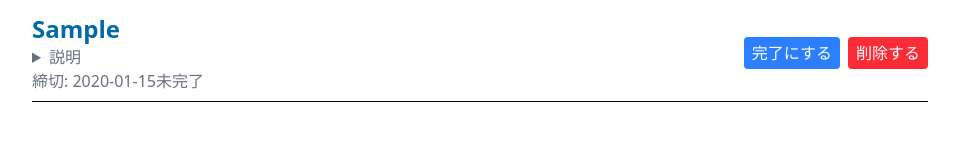
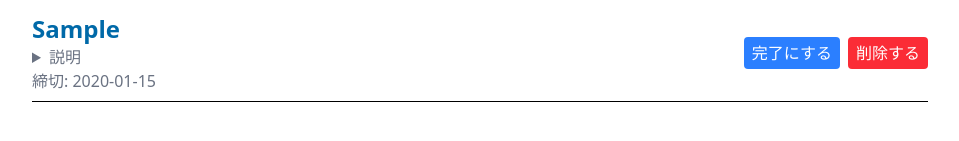
Before and after one commit to kentem-yu-motegi/react-todo-test, a React (Vite) app: page / in a window 1280 px wide. Both pictures are taken after typing "Sample", "Sample", "2020-01-15" into the empty fields and a click on the button "Submit". Shown: the part 249-390 px from the top of the page, without its empty margins (160-1119 px from the left). Built offline with nearby package versions, Linux system fonts and the light colour scheme.

Commit message:
完了未完了を打ち消し線で表現

```diff
--- a/src/features/input/displayText.tsx
+++ b/src/features/input/displayText.tsx
@@ -39,16 +39,13 @@ export const DisplayText = () => {
           className="flex items-center gap-2 border-b pb-2 flex-nowrap"
         >
           <div className="flex-1">
-            <h2 className="text-2xl text-sky-700 font-bold">{todo.title}</h2>
+            <h2 className="text-2xl text-sky-700 font-bold">{todo.isCompleted ? <s>{todo.title}</s> : todo.title}</h2>
             <details className="text-gray-500">
               <summary>説明</summary>
               <p>{todo.description}</p>
             </details>
             <h2>
               <span className="text-gray-500">締切: {todo.endDate}</span>
-              <span className="text-gray-500">
-                {todo.isCompleted ? "✓ 完了" : "未完了"}
-              </span>
             </h2>
           </div>
           <div className="flex gap-2 shrink-0">
```
